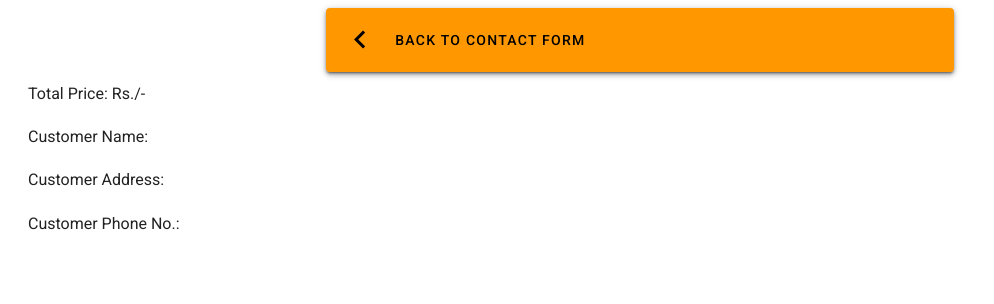
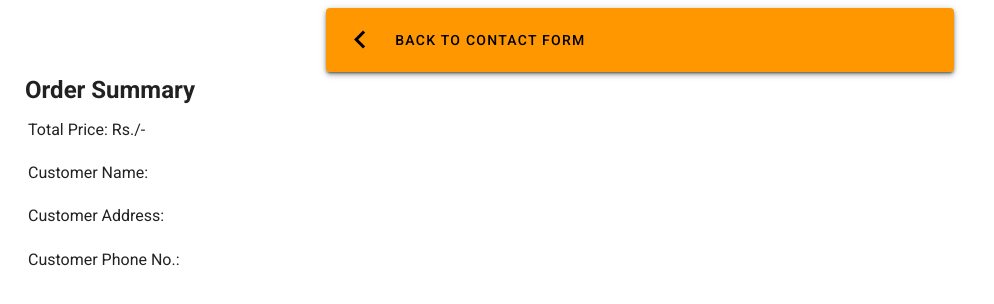
Before and after one commit to anushasanyamkamat/Dreamland-restaurant, a Vue app: page /order-summary in a window 1280 px wide. Shown: the top 304 px of the page, without its empty margins (0-994 px from the left). Built offline with nearby package versions, Linux system fonts and the light colour scheme.

Commit message:
changes in order summary page

```diff
--- a/src/views/OrderSummary.vue
+++ b/src/views/OrderSummary.vue
@@ -26,6 +26,7 @@
                 </v-card>
             </v-col>
         </v-row>
+        <h2 style="margin-left:25px">Order Summary</h2>
         <template v-for="(item, $index) in foodItems">
             <v-list-item  :key="$index" v-if="item.quantity>0">
                     <v-col>
```
